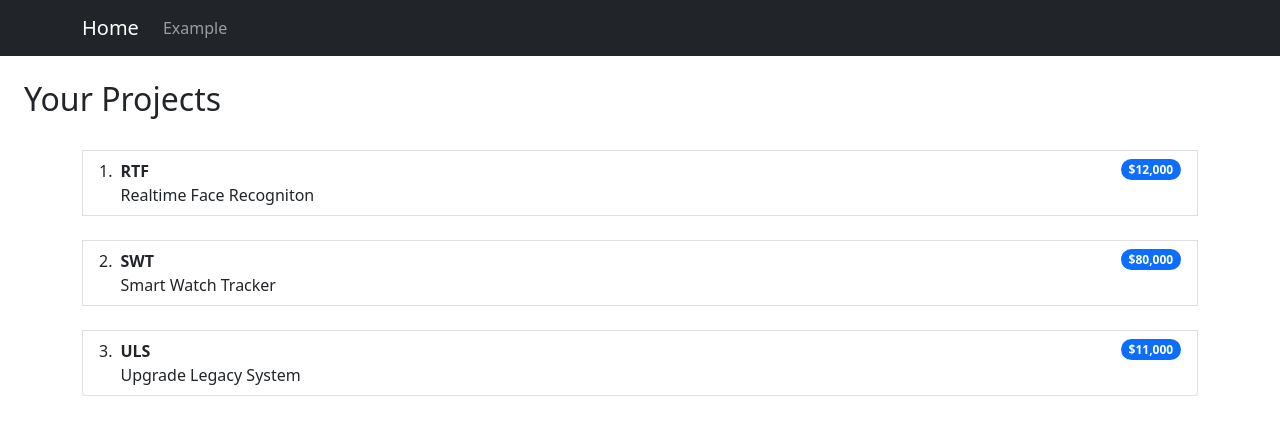
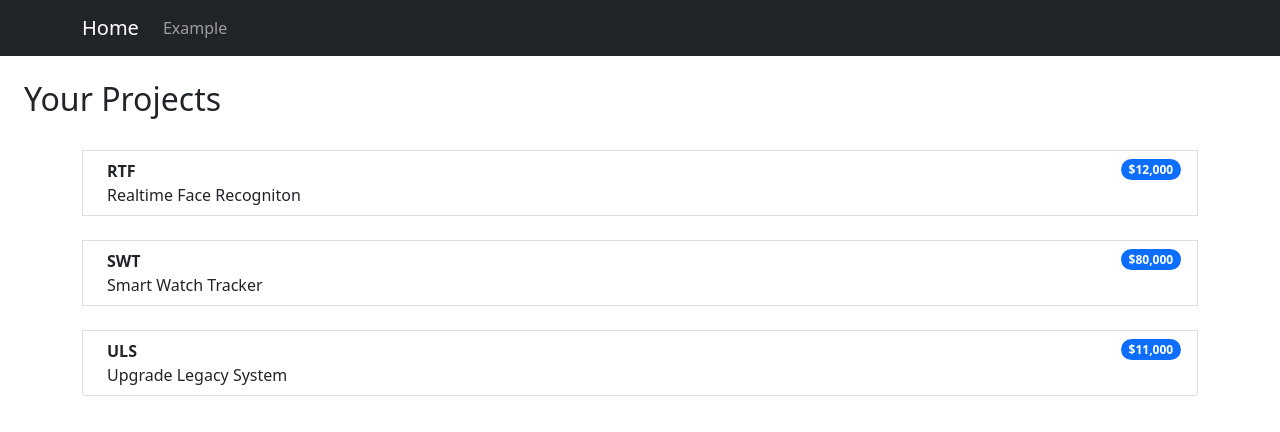
Before and after one commit to jestermk/TT2_19, a React (Create React App) app in the folder frontend/budgetapp19/: page /home in a window 1280 px wide. Shown: the top 432 px of the page. Built offline with nearby package versions, Linux system fonts and the light colour scheme.

Commit message:
Updated page navigation

```diff
--- a/frontend/budgetapp19/src/App.js
+++ b/frontend/budgetapp19/src/App.js
@@ -14,7 +14,7 @@ const App = () => {
         <Routes>
           <Route path="/" exact element={<Auth/>}/>
           <Route path="/home" exact element={<Home/>}/>
-          <Route path="/projects/:id" element={<Project />} />
+          <Route path="/home/project/:id" element={<Project />} />
         </Routes>
       </Container>
     </BrowserRouter>
--- a/frontend/budgetapp19/src/components/auth/auth.js
+++ b/frontend/budgetapp19/src/components/auth/auth.js
@@ -1,11 +1,12 @@
-import React, {useState} from 'react'
+import React, {useState, useEffect} from 'react'
 import {Avatar, Button, Paper, Grid, Typography, Container} from '@material-ui/core'
 import useStyles from './styles'
 import LockOutlinedIcon from '@material-ui/icons/LockOutlined'
 import Input from './input'
 //import {useDispatch} from 'react-redux'
 //import { signUp, signIn, logOut } from '../../actions/auth'
-import {useNavigate} from 'react-router-dom'
+import {useNavigate, useLocation} from 'react-router-dom'
+import Home from '../home/home';
 
 const users = [
     {
@@ -56,6 +57,9 @@ const Auth = () => {
     //const [isSignup, setIsSignup] = useState(false)
     const [showPassword, setShowPassword] = useState(false)
     const [formData, setFormData] = useState(initialState)
+    const [user, setUser] = useState(JSON.parse(localStorage.getItem("profile")));
+    const location = useLocation();
+
     const handleSubmit = (e) => {
         e.preventDefault()
         const user = users.filter((user) => user.username === formData.username)
@@ -76,7 +80,21 @@ const Auth = () => {
     //const switchMode = () => setIsSignup((prevIsSignup) => !prevIsSignup)
     const handleShowPassword = () => setShowPassword((prevShowPassword) => !prevShowPassword)
 
+    useEffect(() => {
+        //const token = user?.token;
+
+        //if (token) {
+        //  const decodedToken = decode(token);
+
+        //  if (decodedToken.exp * 1000 < new Date().getTime()) logout();
+        //}
+
+        setUser(JSON.parse(localStorage.getItem('profile')));
+      }, [location]);
+
     return (
+        <>
+        {user ? <Home /> :
         <Container component="main" maxWidth="xs">
             <Paper className={classes.paper} elevation={3}>
                 <Avatar className={classes.avatar}>
@@ -91,7 +109,8 @@ const Auth = () => {
                 <Button type="submit" fullWidth variant="contained" color="primary" className={classes.submit}>Sign In</Button>
                 </form>
             </Paper>
-        </Container>
+        </Container>}
+        </>
     )
 }
 
--- /dev/null
+++ b/frontend/budgetapp19/src/components/home/home.css
@@ -0,0 +1,3 @@
+.list-item {
+    cursor: pointer;
+}
--- a/frontend/budgetapp19/src/components/home/home.js
+++ b/frontend/budgetapp19/src/components/home/home.js
@@ -43,6 +43,11 @@ const Home = () => {
     return priceString;
   }
 
+  function getLink(id) {
+      console.log("/home/project/" + id)
+    return '/home/project/' + id
+  }
+
   return (
     <div>
         <br />
@@ -54,7 +59,10 @@ const Home = () => {
               <>
                 <br />
                 <ListGroup.Item
-                  as="li"
+                className="list-item"
+                action
+                href={getLink(proj.id)}
+                // as="li"
                   className="d-flex justify-content-between align-items-start"
                 >
                   <div className="ms-2 me-auto">
```
